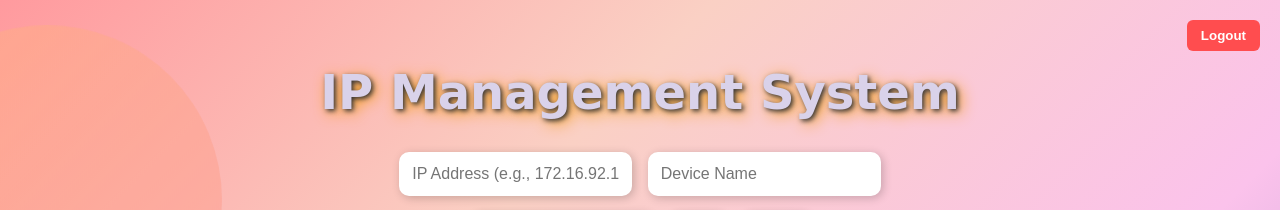
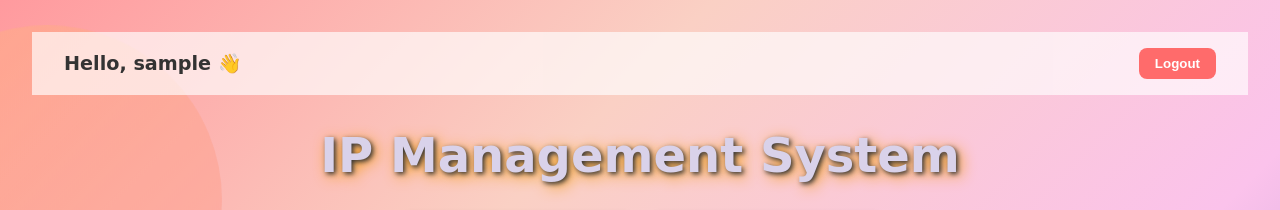
Before and after one commit to SathaSivamRS/IP-Management_NLC, a React (Create React App) app in the folder frontend/: page /dashboard in a window 1280 px wide. Shown: the top 210 px of the page. Built offline with nearby package versions, Linux system fonts and the light colour scheme; no server answers; sample sign-in values are in the browser's storage.

Commit message:
Implemented servere logic to url one but need to fix the frontend logic..

```diff
--- a/frontend/src/Dashboard.js
+++ b/frontend/src/Dashboard.js
@@ -1,6 +1,12 @@
 import React, { useState, useEffect } from "react";
 import axios from "axios";
 import "./Dashboard.css";
+
+const IP_URL = "https://ip-management-nlc-1.onrender.com";
+
+// Read user info from localStorage
+let storedUser = localStorage.getItem("user");
+let user = storedUser ? JSON.parse(storedUser) : null;
 
 const App = () => {
   const [ipAddress, setIpAddress] = useState("");
@@ -11,30 +17,20 @@ const App = () => {
   const [editingId, setEditingId] = useState(null);
   const [unusedIPs, setUnusedIPs] = useState([]);
 
-  // ✅ Safely read email from localStorage
-  let user = null;
-  try {
-    const stored = localStorage.getItem("user");
-    user = JSON.parse(stored); // expected to be like { "email": "you@example.com" }
-    if (typeof user === "string") user = { email: user }; // fallback
-  } catch {
-    alert("Invalid user session. Please log in again.");
-    localStorage.removeItem("user");
+  useEffect(() => {
+    if (!user?.username) {
+      alert("Invalid session. Please log in again.");
       window.location.href = "/login";
+      return;
     }
 
-  useEffect(() => {
-    if (user?.email) {
-      fetchIPs(user.email);
+    fetchIPs(user.username);
     fetchUnusedIPs();
-    }
   }, []);
 
-  const fetchIPs = async (email) => {
+  const fetchIPs = async (username) => {
     try {
-      const response = await axios.get(
-        `http://localhost:5001/ips?username=${email}` // ✅ pass email as username
-      );
+      const response = await axios.get(`${IP_URL}/ips?username=${username}`);
       setData(response.data);
     } catch (error) {
       console.error("Error fetching data:", error);
@@ -43,7 +39,7 @@ const App = () => {
 
   const fetchUnusedIPs = async () => {
     try {
-      const response = await axios.get("http://localhost:5001/unused-ips");
+      const response = await axios.get(`${IP_URL}/unused-ips`);
       setUnusedIPs(response.data);
     } catch (error) {
       console.error("Error fetching unused IPs:", error);
@@ -62,9 +58,7 @@ const App = () => {
     }
 
     if (!validateIpAddress(ipAddress)) {
-      alert(
-        "Invalid IP Address! Please enter a valid IP within the range 172.16.92.x to 172.16.95.x."
-      );
+      alert("Invalid IP Address! Use range 172.16.92.x to 172.16.95.x.");
       return;
     }
 
@@ -72,20 +66,20 @@ const App = () => {
       ipAddress,
       deviceName,
       deviceType,
-      username: user.email, // ✅ store email as username
+      username: user.username,
     };
 
     try {
       if (editingId) {
-        await axios.put(`http://localhost:5001/ips/${editingId}`, newEntry);
+        await axios.put(`${IP_URL}/ips/${editingId}`, newEntry);
       } else {
-        await axios.post("http://localhost:5001/ips", newEntry);
+        await axios.post(`${IP_URL}/ips`, newEntry);
       }
-      fetchIPs(user.email);
+      fetchIPs(user.username);
       fetchUnusedIPs();
       resetForm();
     } catch (error) {
-      alert("Error: " + error.response?.data?.message || "Validation Failed!");
+      alert("Error: " + (error.response?.data?.message || "Validation failed"));
     }
   };
 
@@ -99,8 +93,8 @@ const App = () => {
   const handleDelete = async (id) => {
     if (window.confirm("Are you sure you want to delete this IP?")) {
       try {
-        await axios.delete(`http://localhost:5001/ips/${id}`);
-        fetchIPs(user.email);
+        await axios.delete(`${IP_URL}/ips/${id}`);
+        fetchIPs(user.username);
         fetchUnusedIPs();
       } catch (error) {
         alert("Error deleting IP.");
@@ -128,7 +122,10 @@ const App = () => {
 
   return (
     <div className="app">
-      <h1 className="title">IP Management System</h1>
+      <header className="navbar">
+        <div className="greeting">
+          Hello, {user?.username.replace(/_/g, " ")} 👋
+        </div>
         <button
           className="logout-btn"
           onClick={() => {
@@ -138,6 +135,9 @@ const App = () => {
         >
           Logout
         </button>
+      </header>
+
+      <h1 className="title">IP Management System</h1>
 
       <div className="form">
         <input
@@ -213,3 +213,4 @@ const App = () => {
 };
 
 export default App;
+// 24/06/25 09:16 PM
--- a/frontend/src/Login.js
+++ b/frontend/src/Login.js
@@ -8,16 +8,22 @@ export default function Login() {
   const [message, setMessage] = useState('');
   const navigate = useNavigate();
 
-  const handleChange = e => setForm({ ...form, [e.target.name]: e.target.value });
+  const handleChange = (e) => {
+    setForm({ ...form, [e.target.name]: e.target.value });
+  };
 
   const handleLogin = async () => {
     const res = await loginUser(form);
+
     if (res.message === 'Login successful') {
-      localStorage.setItem('user', JSON.stringify({ email: res.email, username: res.username }));
-
+      // ✅ Store full user info (email & username) in localStorage
+      localStorage.setItem(
+        'user',
+        JSON.stringify({ email: res.email, username: res.username })
+      );
       navigate('/dashboard');
     } else {
-      setMessage(res.message);
+      setMessage(res.message || 'Login failed');
     }
   };
 
@@ -25,11 +31,13 @@ export default function Login() {
     <div style={styles.wrapper}>
       <div style={styles.card}>
         <h2 style={styles.title}>Login</h2>
+
         <input
           name="email"
           placeholder="Email"
           onChange={handleChange}
           style={styles.input}
+          value={form.email}
         />
         <input
           name="password"
@@ -37,10 +45,15 @@ export default function Login() {
           placeholder="Password"
           onChange={handleChange}
           style={styles.input}
+          value={form.password}
         />
         <button onClick={handleLogin} style={styles.button}>Login</button>
+
         {message && <p style={styles.message}>{message}</p>}
-        <a href="/register" style={styles.link}>Don't have an account? <b>Register</b></a>
+
+        <a href="/register" style={styles.link}>
+          Don't have an account? <b>Register</b>
+        </a>
       </div>
     </div>
   );
@@ -52,7 +65,7 @@ const styles = {
     display: 'flex',
     justifyContent: 'center',
     alignItems: 'center',
-    background: 'transparent'  // allow index.css gradient to show
+    background: 'transparent',
   },
   card: {
     background: 'rgba(255, 255, 255, 0.85)',
@@ -64,17 +77,17 @@ const styles = {
     gap: '1rem',
     width: '90%',
     maxWidth: '400px',
-    textAlign: 'center'
+    textAlign: 'center',
   },
   title: {
     marginBottom: '0.5rem',
-    color: '#333'
+    color: '#333',
   },
   input: {
     padding: '0.8rem',
     borderRadius: '8px',
     border: '1px solid #ccc',
-    fontSize: '1rem'
+    fontSize: '1rem',
   },
   button: {
     padding: '0.8rem',
@@ -84,16 +97,16 @@ const styles = {
     borderRadius: '8px',
     fontSize: '1rem',
     cursor: 'pointer',
-    fontWeight: 'bold'
+    fontWeight: 'bold',
   },
   link: {
     marginTop: '0.5rem',
     fontSize: '0.9rem',
     color: '#444',
-    textDecoration: 'none'
+    textDecoration: 'none',
   },
   message: {
     color: 'red',
-    fontSize: '0.9rem'
-  }
+    fontSize: '0.9rem',
+  },
 };
--- a/frontend/src/Register.js
+++ b/frontend/src/Register.js
@@ -80,11 +80,15 @@ const Register = () => {
       return;
     }
 
-    const res = await registerUser(form);
-    if (res.message === "User registered successfully") {
-      navigate("/login");
-    } else {
-      setMessage(res.message);
+    try {
+      const res = await registerUser(form);
+      if (res.message === "User registered successfully") {
+        navigate("/login");
+      } else {
+        setMessage(res.message);
+      }
+    } catch (err) {
+      setMessage("❌ Something went wrong. Try again.");
     }
   };
 
--- a/frontend/src/api.js
+++ b/frontend/src/api.js
@@ -1,7 +1,11 @@
-const API = 'http://localhost:5000';
+// Auth server (login/register)
+const AUTH_API = 'https://ip-management-nlc.onrender.com';
+
+// IP management server (ips/unused-ips)
+const IP_API = 'https://ip-management-nlc-1.onrender.com';
 
 export const registerUser = async (user) => {
-  const res = await fetch(`${API}/register`, {
+  const res = await fetch(`${AUTH_API}/register`, {
     method: 'POST',
     headers: { 'Content-Type': 'application/json' },
     body: JSON.stringify(user),
@@ -10,10 +14,13 @@ export const registerUser = async (user) => {
 };
 
 export const loginUser = async (user) => {
-  const res = await fetch(`${API}/login`, {
+  const res = await fetch(`${AUTH_API}/login`, {
     method: 'POST',
     headers: { 'Content-Type': 'application/json' },
     body: JSON.stringify(user),
   });
   return res.json();
 };
+
+// Optional: Export IP_API if you want to use it in Dashboard.js
+export { IP_API };
--- /dev/null
+++ b/frontend/src/config.js
@@ -0,0 +1,4 @@
+// frontend/src/config.js
+
+export const AUTH_URL = "https://ip-management-nlc.onrender.com";
+export const IP_URL = "https://ip-management-nlc-1.onrender.com";
--- a/frontend/src/index.css
+++ b/frontend/src/index.css
@@ -185,21 +185,31 @@ body::after {
 }
 
 .logout-btn {
-  position: absolute;
-  top: 20px;
-  right: 20px;
-  background-color: #ff4d4f;
-  color: white;
-  padding: 8px 14px;
+  background-color: #ff6b6b;
+  color: #fff;
+  padding: 0.5rem 1rem;
+  border-radius: 8px;
   border: none;
-  border-radius: 6px;
+  font-weight: bold;
   cursor: pointer;
-  font-weight: bold;
-  transition: background 0.2s ease-in-out;
 }
 
 .logout-btn:hover {
   background-color: #d9363e;
+}
+
+.navbar {
+  display: flex;
+  justify-content: space-between;
+  align-items: center;
+  padding: 1rem 2rem;
+  background: #ffffffaa;
+  font-size: 1.2rem;
+  font-weight: bold;
+}
+
+.greeting {
+  color: #333;
 }
 
 
```
Also changed, not shown: 1 other file (tests, documents, lock files or other folders). Lines whose indentation alone changed are shown as unchanged.
